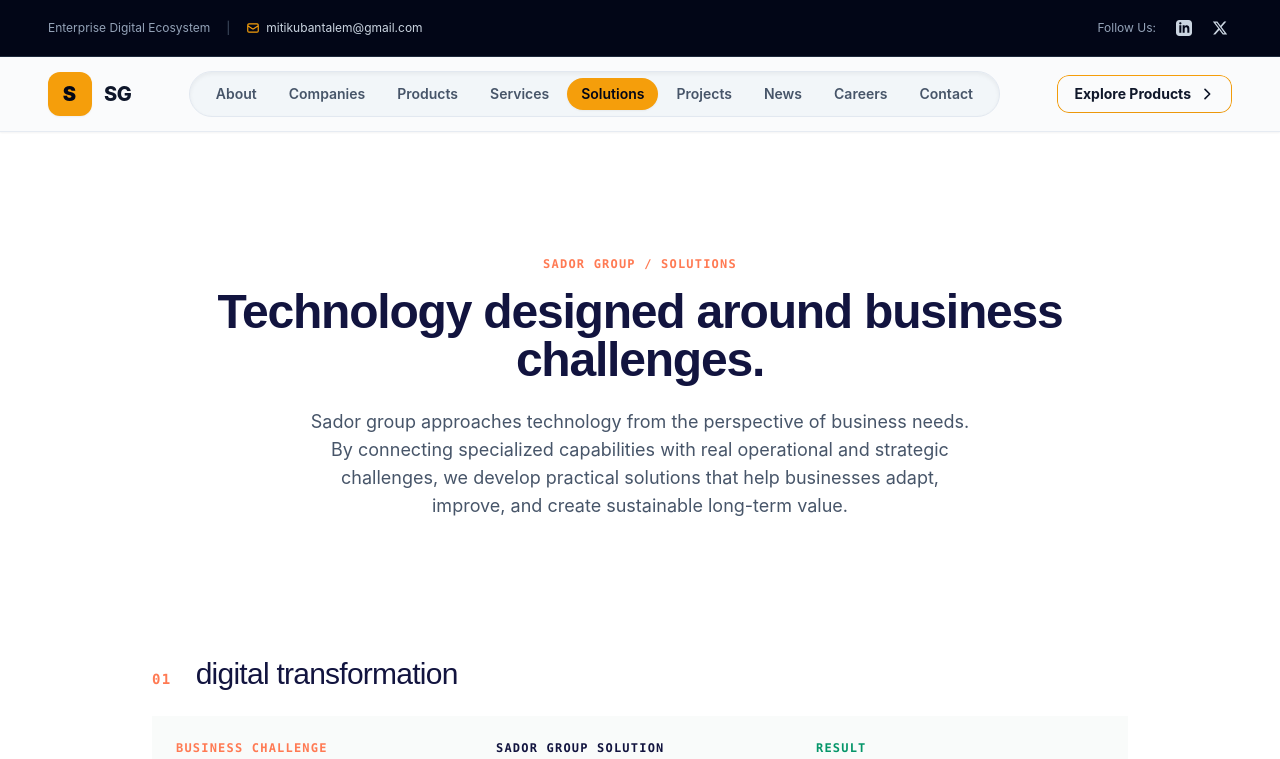
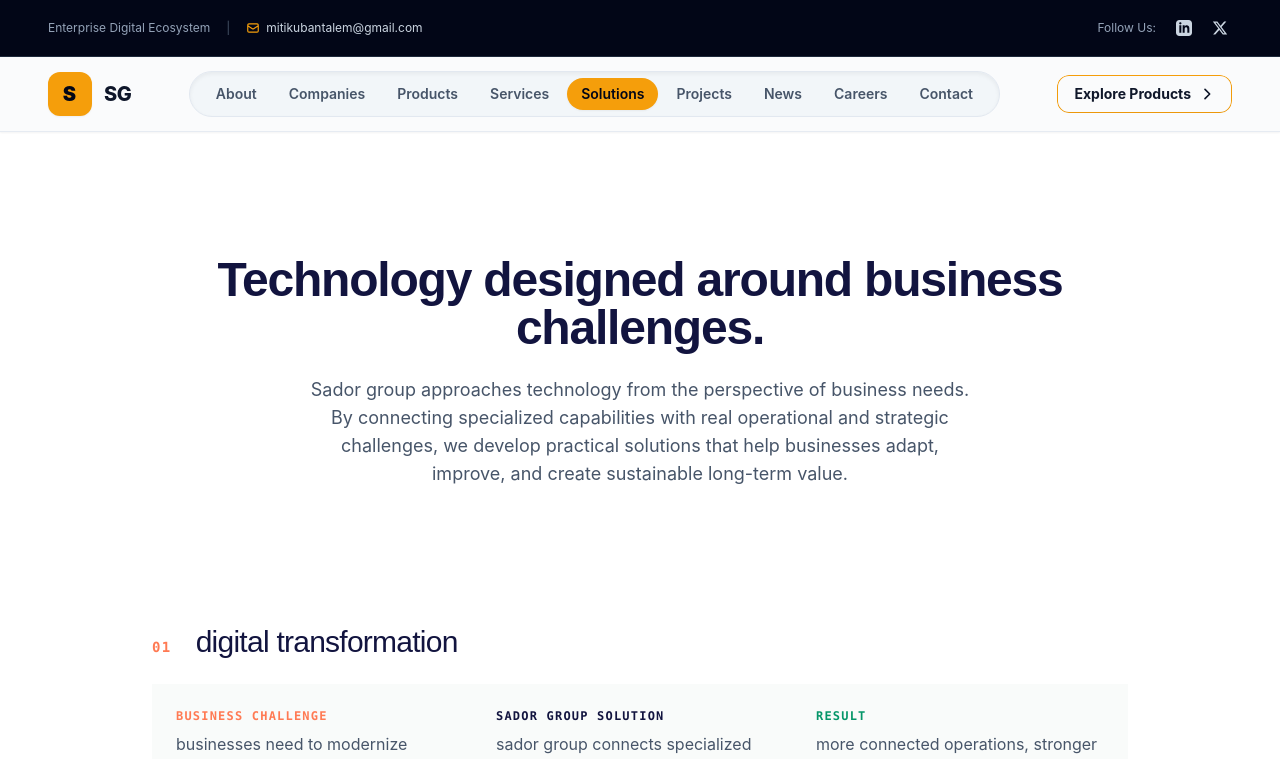
Before and after one commit to bante27/sador-group-website, a React (Vite) app: page /solutions in a window 1280 px wide. Shown: the top 759 px of the page. Built offline with nearby package versions, Linux system fonts and the light colour scheme.

Commit message:
remove sador group text from at solutionhero

```diff
--- a/src/features/solutions/components/SolutionsHero.tsx
+++ b/src/features/solutions/components/SolutionsHero.tsx
@@ -21,9 +21,6 @@ export function SolutionsHero() {
 
     return (
         <div ref={heroRef} className="w-full max-w-4xl mx-auto px-4 sm:px-6 pt-20 pb-12 text-center">
-            <div className="solutions-hero-anim text-xs font-mono uppercase tracking-widest text-[#FF7A53] mb-4 font-semibold">
-                SADOR GROUP / SOLUTIONS
-            </div>
             <h1 className="solutions-hero-anim text-3xl sm:text-5xl font-bold tracking-tight text-[#12143F] mb-6">
                 Technology designed around business challenges.
             </h1>
```
